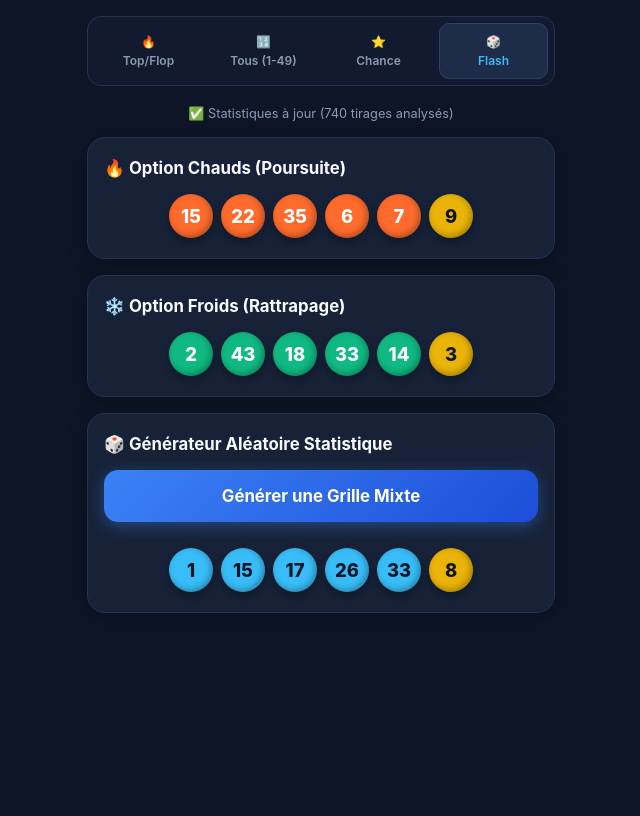
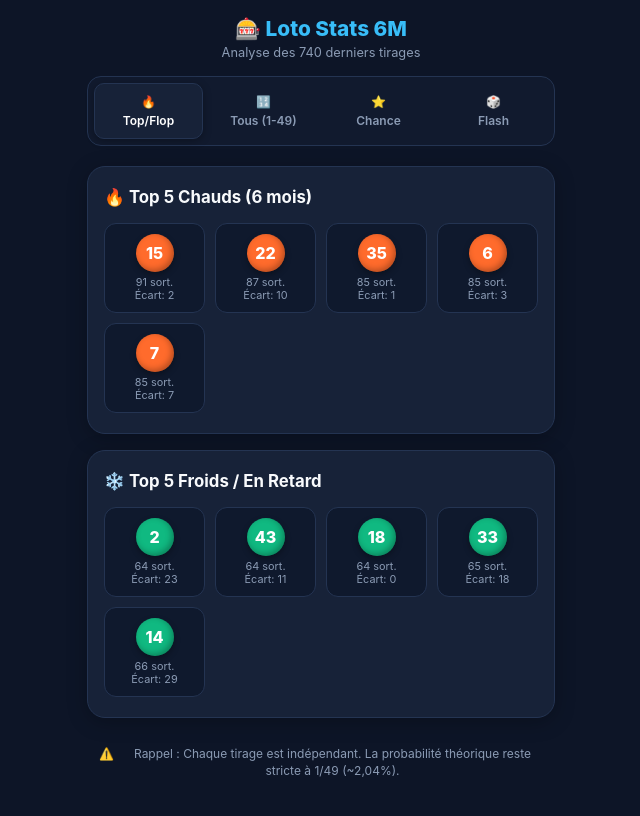
Before and after one commit to mozaric-hvk/Loto, a plain HTML site: page index.html in a window 1280 px wide. Shown: the whole page, without its empty margins (319-959 px from the left). Drawn offline with Linux system fonts and the light colour scheme.

Commit message:
Update index.html

```diff
--- a/index.html
+++ b/index.html
@@ -20,6 +20,10 @@
 
         * { box-sizing: border-box; margin: 0; padding: 0; font-family: -apple-system, BlinkMacSystemFont, "Segoe UI", Roboto, sans-serif; }
         body { background-color: var(--bg-color); color: var(--text-main); padding: 16px; max-width: 500px; margin: 0 auto; padding-bottom: 40px; }
+
+        header { text-align: center; margin-bottom: 16px; }
+        h1 { font-size: 1.3rem; font-weight: 800; color: var(--blue-ball); display: flex; align-items: center; justify-content: center; gap: 8px; }
+        .subtitle { font-size: 0.8rem; color: var(--text-muted); margin-top: 4px; }
 
         /* Navigation Tabs */
         .nav-bar {
@@ -46,20 +50,21 @@
             justify-content: center;
             gap: 4px;
             cursor: pointer;
+            transition: all 0.2s;
         }
         .nav-item.active {
             background: var(--card-bg);
             color: #fff;
             border: 1px solid var(--border-color);
-        }
-        .nav-item.flash-btn {
-            background: #1e2c4a;
-            color: var(--blue-ball);
-            border: 1px solid #2d426a;
+            box-shadow: 0 2px 8px rgba(0,0,0,0.3);
         }
 
         /* Status */
         #status { text-align: center; color: var(--text-muted); font-size: 0.8rem; margin-bottom: 16px; }
+
+        /* General Tab Display */
+        .tab-content { display: none; }
+        .tab-content.active { display: block; }
 
         /* Cards */
         .card {
@@ -79,7 +84,61 @@
             gap: 8px;
         }
 
-        /* Balls Display */
+        /* Grids for Stats */
+        .stat-grid {
+            display: grid;
+            grid-template-columns: repeat(4, 1fr);
+            gap: 10px;
+        }
+
+        .stat-card {
+            background: #0f192d;
+            border-radius: 12px;
+            padding: 10px 4px;
+            text-align: center;
+            border: 1px solid var(--border-color);
+            display: flex;
+            flex-direction: column;
+            align-items: center;
+            gap: 4px;
+        }
+
+        .ball {
+            width: 38px;
+            height: 38px;
+            line-height: 38px;
+            border-radius: 50%;
+            text-align: center;
+            font-weight: 800;
+            font-size: 1rem;
+            color: #ffffff;
+            box-shadow: inset -2px -2px 6px rgba(0,0,0,0.3), 0 3px 6px rgba(0,0,0,0.3);
+        }
+        .ball.hot { background: var(--hot-color); }
+        .ball.cold { background: var(--cold-color); }
+        .ball.blue { background: var(--blue-ball); color: #0d1527; }
+        .ball.chance { background: var(--chance-color); color: #0d1527; }
+
+        .stat-label {
+            font-size: 0.68rem;
+            color: var(--text-muted);
+            line-height: 1.2;
+        }
+
+        /* Reminder Box */
+        .reminder {
+            font-size: 0.75rem;
+            color: var(--text-muted);
+            text-align: center;
+            padding: 12px;
+            line-height: 1.4;
+            display: flex;
+            align-items: flex-start;
+            gap: 8px;
+            margin-top: 12px;
+        }
+
+        /* Row Flash Balls */
         .balls-row {
             display: flex;
             justify-content: center;
@@ -87,21 +146,12 @@
             gap: 8px;
             margin-top: 8px;
         }
-        .ball {
+        .balls-row .ball {
             width: 44px;
             height: 44px;
             line-height: 44px;
-            border-radius: 50%;
-            text-align: center;
-            font-weight: 800;
             font-size: 1.15rem;
-            color: #ffffff;
-            box-shadow: inset -2px -2px 6px rgba(0,0,0,0.3), 0 4px 8px rgba(0,0,0,0.3);
         }
-        .ball.hot { background: var(--hot-color); }
-        .ball.cold { background: var(--cold-color); }
-        .ball.mix { background: var(--blue-ball); color: #0d1527; }
-        .ball.chance { background: var(--chance-color); color: #0d1527; }
 
         /* Button Generator */
         .btn-generate {
@@ -116,28 +166,32 @@
             cursor: pointer;
             box-shadow: 0 4px 15px rgba(59, 130, 246, 0.4);
             margin-bottom: 18px;
-            transition: transform 0.1s active;
         }
         .btn-generate:active { transform: scale(0.98); }
     </style>
 </head>
 <body>
 
-    <!-- Barre de Nav -->
+    <header>
+        <h1>🎰 Loto Stats 6M</h1>
+        <div class="subtitle" id="draws-count">Analyse des tirages...</div>
+    </header>
+
+    <!-- Navigation -->
     <div class="nav-bar">
-        <button class="nav-item">
+        <button class="nav-item active" onclick="switchTab('topflop', this)">
             <span>🔥</span>
             <span>Top/Flop</span>
         </button>
-        <button class="nav-item">
+        <button class="nav-item" onclick="switchTab('tous', this)">
             <span>🔢</span>
             <span>Tous (1-49)</span>
         </button>
-        <button class="nav-item">
+        <button class="nav-item" onclick="switchTab('chance', this)">
             <span>⭐</span>
             <span>Chance</span>
         </button>
-        <button class="nav-item flash-btn active">
+        <button class="nav-item" onclick="switchTab('flash', this)">
             <span>🎲</span>
             <span>Flash</span>
         </button>
@@ -145,31 +199,59 @@
 
     <div id="status">⏳ Chargement des données...</div>
 
-    <!-- Container Flash / Générateur -->
-    <div id="flash-container">
-        <!-- Card 1 : Option Chauds -->
+    <!-- Onglet 1 : Top/Flop -->
+    <div id="tab-topflop" class="tab-content active">
+        <div class="card">
+            <div class="card-title">🔥 Top 5 Chauds (6 mois)</div>
+            <div class="stat-grid" id="top5-grid"></div>
+        </div>
+
+        <div class="card">
+            <div class="card-title">❄️ Top 5 Froids / En Retard</div>
+            <div class="stat-grid" id="flop5-grid"></div>
+        </div>
+
+        <div class="reminder">
+            ⚠️ <span>Rappel : Chaque tirage est indépendant. La probabilité théorique reste stricte à 1/49 (~2,04%).</span>
+        </div>
+    </div>
+
+    <!-- Onglet 2 : Tous (1-49) -->
+    <div id="tab-tous" class="tab-content">
+        <div class="card">
+            <div class="card-title">Fréquences des 49 Numéros (6 mois)</div>
+            <div class="stat-grid" id="all-grid"></div>
+        </div>
+    </div>
+
+    <!-- Onglet 3 : Chance -->
+    <div id="tab-chance" class="tab-content">
+        <div class="card">
+            <div class="card-title">Fréquences des 10 Numéros Chance</div>
+            <div class="stat-grid" id="chance-grid"></div>
+        </div>
+
+        <div class="reminder">
+            ⚠️ <span>Rappel : Chaque tirage est indépendant. La probabilité théorique reste stricte à 1/49 (~2,04%).</span>
+        </div>
+    </div>
+
+    <!-- Onglet 4 : Flash -->
+    <div id="tab-flash" class="tab-content">
         <div class="card">
             <div class="card-title">🔥 Option Chauds (Poursuite)</div>
-            <div class="balls-row" id="hot-grid">
-                <!-- Boules injectées par JS -->
-            </div>
+            <div class="balls-row" id="hot-flash-grid"></div>
         </div>
 
-        <!-- Card 2 : Option Froids -->
         <div class="card">
             <div class="card-title">❄️ Option Froids (Rattrapage)</div>
-            <div class="balls-row" id="cold-grid">
-                <!-- Boules injectées par JS -->
-            </div>
+            <div class="balls-row" id="cold-flash-grid"></div>
         </div>
 
-        <!-- Card 3 : Générateur Aléatoire Statistique -->
         <div class="card">
             <div class="card-title">🎲 Générateur Aléatoire Statistique</div>
             <button class="btn-generate" onclick="generateMixGrid()">Générer une Grille Mixte</button>
-            <div class="balls-row" id="mix-grid">
-                <!-- Boules générées aléatoirement -->
-            </div>
+            <div class="balls-row" id="mix-grid"></div>
         </div>
     </div>
 
@@ -178,7 +260,14 @@
         let globalMainStats = [];
         let globalChanceStats = [];
 
-        // Chargement du fichier CSV local
+        function switchTab(tabName, btn) {
+            document.querySelectorAll('.tab-content').forEach(el => el.classList.remove('active'));
+            document.querySelectorAll('.nav-item').forEach(el => el.classList.remove('active'));
+
+            document.getElementById('tab-' + tabName).classList.add('active');
+            btn.classList.add('active');
+        }
+
         fetch('./loto.csv')
             .then(res => {
                 if (!res.ok) throw new Error("Fichier introuvable");
@@ -196,18 +285,28 @@
                 }
                 if (draws.length > 0) {
                     globalDraws = draws;
+                    document.getElementById('status').style.display = 'none';
+                    document.getElementById('draws-count').innerText = "Analyse des " + draws.length + " derniers tirages";
                     processStats();
-                    document.getElementById('status').innerText = "✅ Statistiques à jour (" + draws.length + " tirages analysés)";
                 } else {
-                    document.getElementById('status').innerText = "⚠️ Erreur dans le format du fichier CSV.";
+                    document.getElementById('status').innerText = "⚠️ Erreur de format dans loto.csv";
                 }
             })
             .catch(err => {
-                document.getElementById('status').innerText = "⚠️ Fichier loto.csv introuvable sur le serveur.";
+                document.getElementById('status').innerText = "⚠️ Fichier loto.csv introuvable.";
             });
 
+        function renderStatCard(num, count, ecart, type='blue') {
+            return `
+                <div class="stat-card">
+                    <div class="ball ${type}">${num}</div>
+                    <div class="stat-label">${count} sort.<br>Écart: ${ecart}</div>
+                </div>
+            `;
+        }
+
         function processStats() {
-            // Stats numéros principaux (1-49)
+            // Stats principales (1-49)
             globalMainStats = Array.from({length: 49}, (_, i) => {
                 const num = i + 1;
                 const count = globalDraws.filter(d => [d.b1, d.b2, d.b3, d.b4, d.b5].includes(num)).length;
@@ -218,7 +317,7 @@
                 return { num, count, ecart };
             });
 
-            // Stats numéros chance (1-10)
+            // Stats Chance (1-10)
             globalChanceStats = Array.from({length: 10}, (_, i) => {
                 const num = i + 1;
                 const count = globalDraws.filter(d => d.chance === num).length;
@@ -229,34 +328,50 @@
                 return { num, count, ecart };
             });
 
-            // Rendu Grille Chauds (Top 5 + Top Chance)
+            // Top 5 / Flop 5
             const sortedHot = [...globalMainStats].sort((a,b) => b.count - a.count || a.ecart - b.ecart);
+            const sortedCold = [...globalMainStats].sort((a,b) => a.count - b.count || b.ecart - a.ecart);
+
+            const top5 = sortedHot.slice(0, 5);
+            const flop5 = sortedCold.slice(0, 5);
+
+            document.getElementById('top5-grid').innerHTML = top5.map(s => renderStatCard(s.num, s.count, s.ecart, 'hot')).join('');
+            document.getElementById('flop5-grid').innerHTML = flop5.map(s => renderStatCard(s.num, s.count, s.ecart, 'cold')).join('');
+
+            // Grille 1-49
+            const top5Nums = top5.map(s => s.num);
+            const flop5Nums = flop5.map(s => s.num);
+
+            document.getElementById('all-grid').innerHTML = globalMainStats.map(s => {
+                let type = 'blue';
+                if (top5Nums.includes(s.num)) type = 'hot';
+                else if (flop5Nums.includes(s.num)) type = 'cold';
+                return renderStatCard(s.num, s.count, s.ecart, type);
+            }).join('');
+
+            // Grille Chance 1-10
+            document.getElementById('chance-grid').innerHTML = globalChanceStats.map(s => renderStatCard(s.num, s.count, s.ecart, 'chance')).join('');
+
+            // Grille Flash (Chaud / Froid)
             const topChance = [...globalChanceStats].sort((a,b) => b.count - a.count)[0];
-
-            let hotHtml = sortedHot.slice(0, 5).map(s => `<div class="ball hot">${s.num}</div>`).join('');
-            hotHtml += `<div class="ball chance">${topChance.num}</div>`;
-            document.getElementById('hot-grid').innerHTML = hotHtml;
-
-            // Rendu Grille Froids (Flop 5 + Flop Chance)
-            const sortedCold = [...globalMainStats].sort((a,b) => a.count - b.count || b.ecart - a.ecart);
             const flopChance = [...globalChanceStats].sort((a,b) => a.count - b.count || b.ecart - a.ecart)[0];
 
-            let coldHtml = sortedCold.slice(0, 5).map(s => `<div class="ball cold">${s.num}</div>`).join('');
-            coldHtml += `<div class="ball chance">${flopChance.num}</div>`;
-            document.getElementById('cold-grid').innerHTML = coldHtml;
+            let hotFlash = top5.map(s => `<div class="ball hot">${s.num}</div>`).join('') + `<div class="ball chance">${topChance.num}</div>`;
+            let coldFlash = flop5.map(s => `<div class="ball cold">${s.num}</div>`).join('') + `<div class="ball chance">${flopChance.num}</div>`;
 
-            // Génération d'une première grille mixte
+            document.getElementById('hot-flash-grid').innerHTML = hotFlash;
+            document.getElementById('cold-flash-grid').innerHTML = coldFlash;
+
+            // Générer grille mixte
             generateMixGrid();
         }
 
         function generateMixGrid() {
             if (globalMainStats.length === 0) return;
 
-            // Tri par popularité
             const sortedHot = [...globalMainStats].sort((a,b) => b.count - a.count);
             const sortedCold = [...globalMainStats].sort((a,b) => a.count - b.count);
 
-            // Prendre 2 chauds, 2 froids, 1 au hasard parmi le milieu
             const h1 = sortedHot[Math.floor(Math.random() * 8)].num;
             let h2 = sortedHot[Math.floor(Math.random() * 8)].num;
             while (h2 === h1) h2 = sortedHot[Math.floor(Math.random() * 8)].num;
@@ -268,13 +383,10 @@
             const middle = globalMainStats.filter(s => !([h1, h2, c1, c2].includes(s.num)));
             const m1 = middle[Math.floor(Math.random() * middle.length)].num;
 
-            // Assembler et trier les 5 numéros principaux
             const mainNumbers = [h1, h2, c1, c2, m1].sort((a,b) => a - b);
-
-            // Numéro chance aléatoire
             const chanceNum = Math.floor(Math.random() * 10) + 1;
 
-            let mixHtml = mainNumbers.map(n => `<div class="ball mix">${n}</div>`).join('');
+            let mixHtml = mainNumbers.map(n => `<div class="ball blue">${n}</div>`).join('');
             mixHtml += `<div class="ball chance">${chanceNum}</div>`;
 
             document.getElementById('mix-grid').innerHTML = mixHtml;
```
